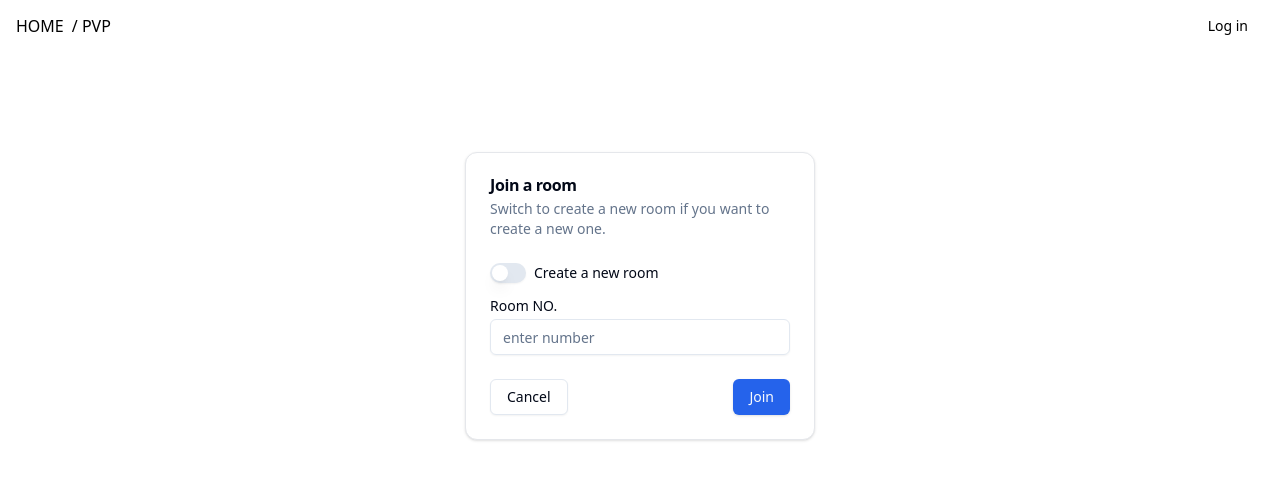
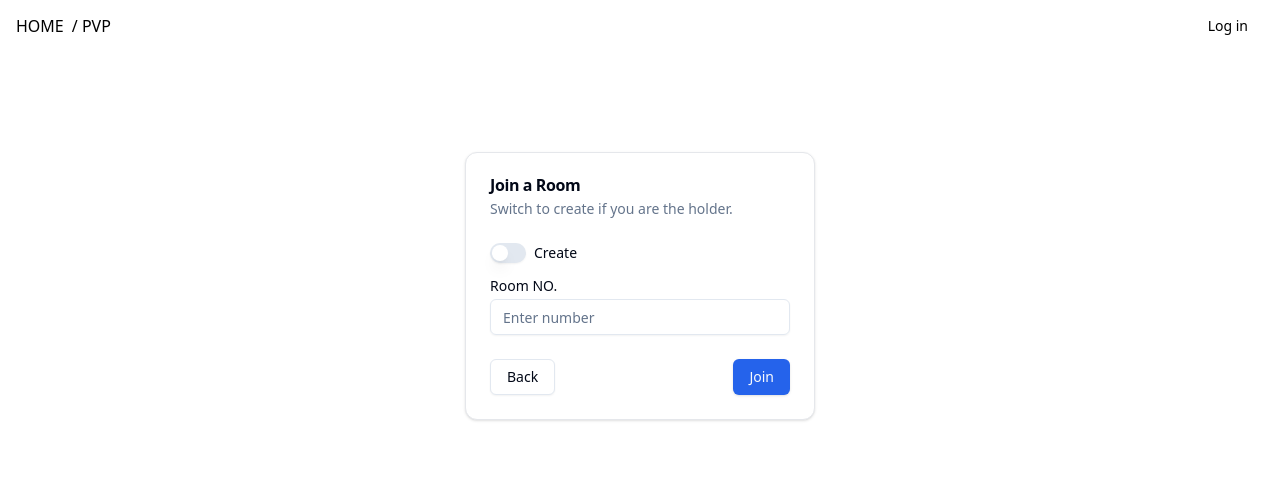
Before and after one commit to Ericc-Hao/gin-rummy-twist, a Next.js app in the folder src/frontend/: page /ginrummy/pvp in a window 1280 px wide. Shown: the top 480 px of the page. Built offline with nearby package versions, Linux system fonts and the light colour scheme.

Commit message:
update pvp

```diff
--- a/src/frontend/app/(pages)/ginrummy/pvp/page.tsx
+++ b/src/frontend/app/(pages)/ginrummy/pvp/page.tsx
@@ -10,7 +10,7 @@ export default function pvp() {
 
         {/* <div className="w-full h-full flex">  */}
         <div className="w-full pt-[100px] flex flex-col items-center justify-center">
-            <CardWithForm></CardWithForm>
+            <PVP></PVP>
         </div>
         {/* </div> */}
     </div>
@@ -44,45 +44,66 @@ import {
   SelectValue,
 } from "@/components/ui/select"
 
-export function CardWithForm() {
+export function PVP() {
+    const [isCreatingNewRoom, setIsCreatingNewRoom] = useState(false);
 
+    const [currentTitle, setCurrentTitle] = useState('Join a Room')
+    const [currentButton, setCurrenButton] = useState('Join')
 
-    const [isCreatingNewRoom, setIsCreatingNewRoom] = useState(false);
 
     useEffect(() => {
         console.log(isCreatingNewRoom);
-    })
+        if (isCreatingNewRoom) {
+            setCurrentTitle('Create a Room')
+            setCurrenButton('Create')
+        } else{
+            setCurrentTitle('Join a Room')
+            setCurrenButton('Join')
 
-    function handleSwitch(){
-        setIsCreatingNewRoom(!isCreatingNewRoom)
+        }
+    }, [isCreatingNewRoom]);
+
+    function handleButton(){
+        // if (isCreatingNewRoom) {
+        //     alert('Create')
+        // } else{
+        //     alert('Join')
+        // }
+    }
+
+    function handleSwitch(checked: boolean) {
+        setIsCreatingNewRoom(checked);
     }
 
     return (
         <Card className="w-[350px]">
             <CardHeader>
-                <CardTitle>Join a room </CardTitle>
-                <CardDescription>Switch to create a new room if you want to create a new one.</CardDescription>
+                <CardTitle>{currentTitle}</CardTitle>
+                <CardDescription>Switch to create if you are the holder.</CardDescription>
             </CardHeader>
             <CardContent>
                 <form>
                     <div className="grid w-full items-center gap-4">
                         <div className="flex items-center space-x-2">
-                <Switch id="isCreatingNewRoom"
+                            <Switch
+                                id="isCreatingNewRoom"
+                                checked={isCreatingNewRoom}
+                                onCheckedChange={handleSwitch}
                             />
-                <Label htmlFor="isCreatingNewRoom">Create a new room</Label>
+                            <Label htmlFor="isCreatingNewRoom">Create</Label>
                         </div>
 
                         <div className="flex flex-col space-y-1.5">
-                <Label htmlFor="name">Room NO.</Label>
-                <Input id="number" placeholder="enter number" />
+                            <Label htmlFor="number">Room NO.</Label>
+                            <Input id="number" placeholder="Enter number" />
                         </div>
                     </div>
                 </form>
             </CardContent>
             <CardFooter className="flex justify-between">
-            <Button variant="outline">Cancel</Button>
-            <Button>Join</Button>
+                <Button variant={'outline'}>Back</Button>
+                <Button onClick={handleButton}>{currentButton}</Button>
             </CardFooter>
         </Card>
-    )
+    );
 }
```
Lines whose indentation alone changed are shown as unchanged.
